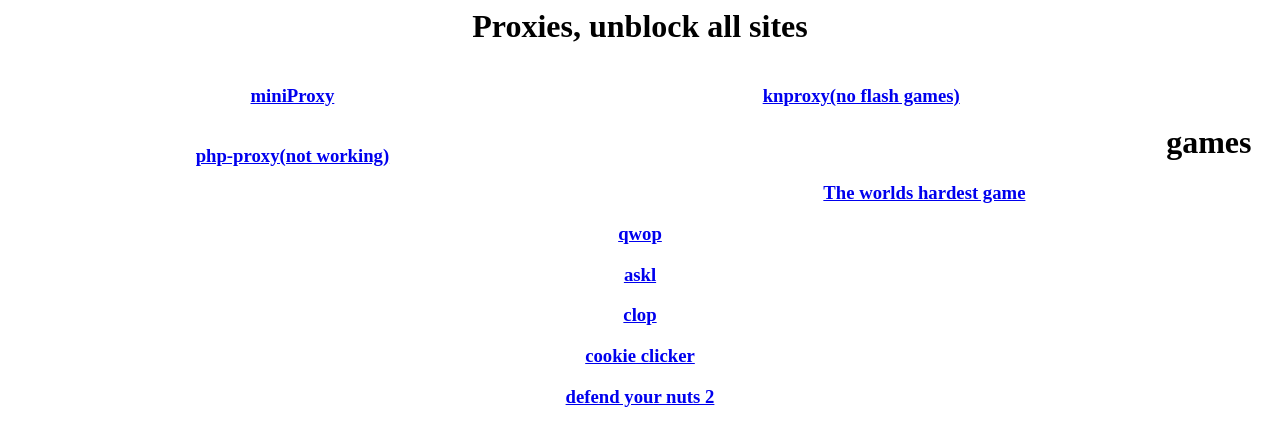
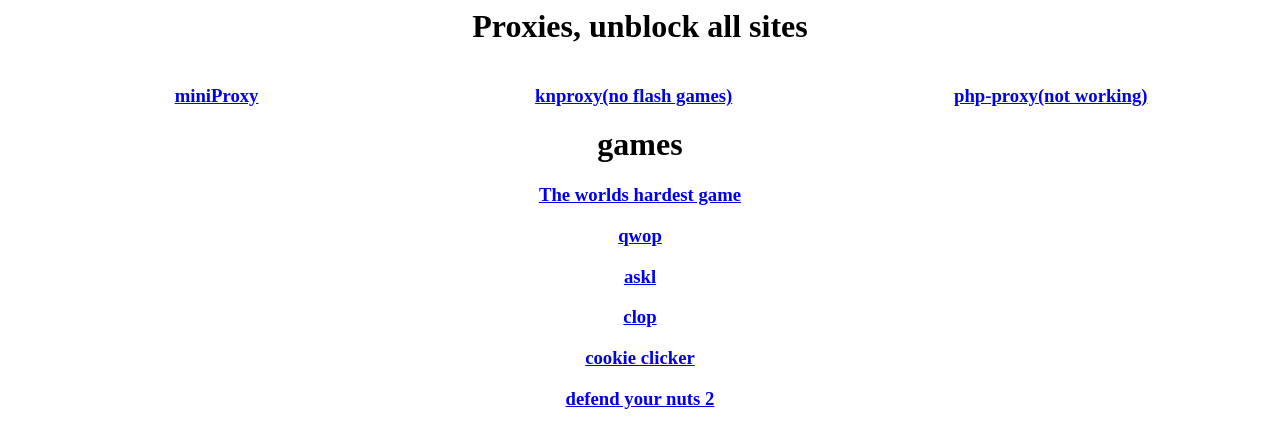
Before and after one commit to Fisher37566/fisher37566.github.io, a PHP site: page / in a window 1280 px wide. Shown: the top 425 px of the page. Run offline with PHP 8.4, Linux system fonts and the light colour scheme.

Commit message:
Update style.css

```diff
--- a/style.css
+++ b/style.css
@@ -9,7 +9,7 @@
   padding:0;
   }
 .proxies {
-  width:45%;
+  width:33%;
   float:left;
   padding:0;
   text-align:center;
```
